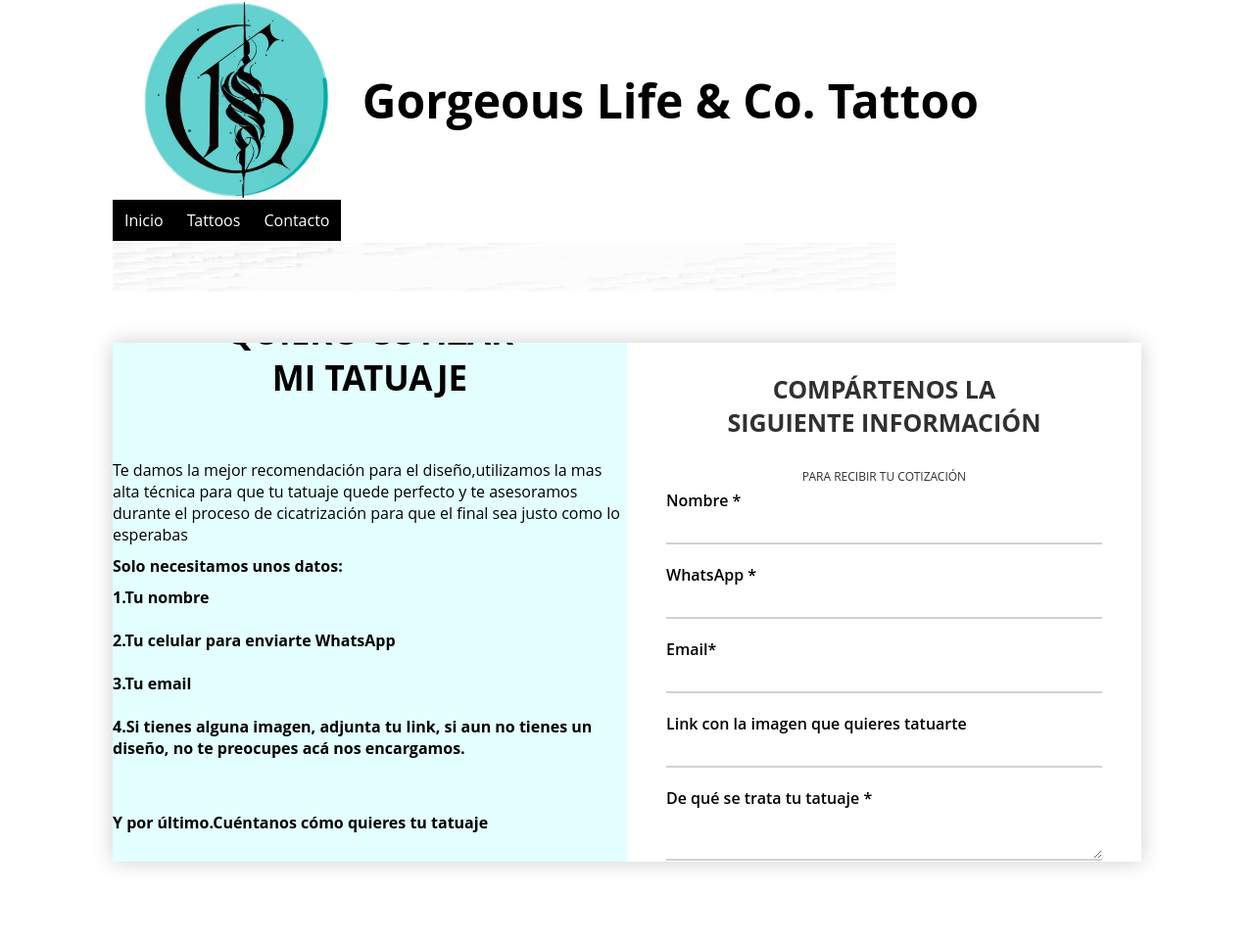
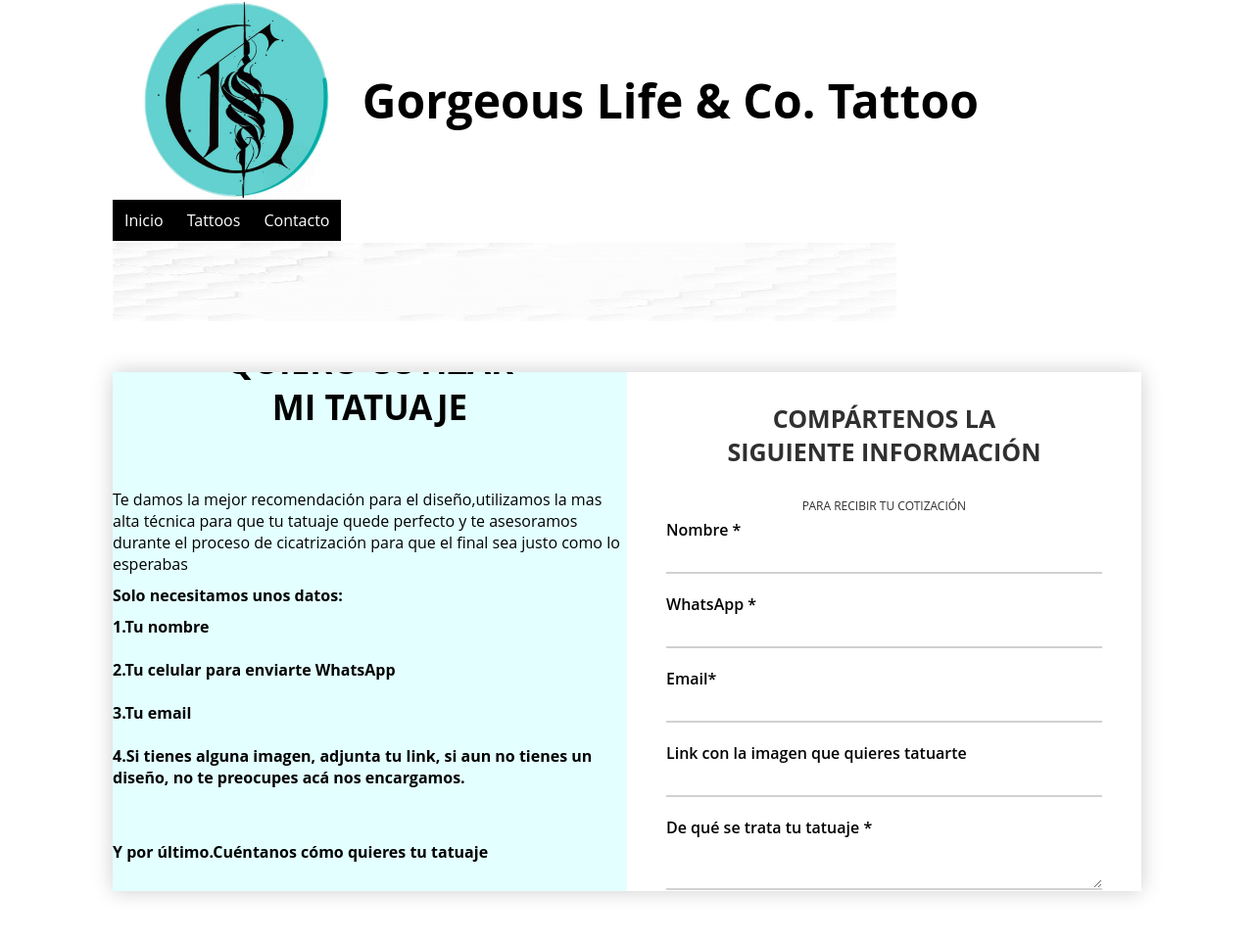
Before and after one commit to LuVega20/DesarrolloWeb, a plain HTML site: page cotizacion.html in a window 1280 px wide. Shown: the whole page at 98% size. Before the commit the page ends 932 px from the top, so only its background shows below. Drawn offline with Linux system fonts and the light colour scheme.

Commit message:
Update cotizacion.html

```diff
--- a/cotizacion.html
+++ b/cotizacion.html
@@ -93,7 +93,7 @@
 					</TD>
 				</TR>
 				<TR>
-				<TD colspan="2"><IMG SRC="imagenes/fondo.jpg" WIDTH=800 HEIGHT=50 BORDER=0 ALT="ESPACIO"></TD>
+				<TD colspan="2"><IMG SRC="imagenes/fondo.jpg" WIDTH=800 HEIGHT=80 BORDER=0 ALT="ESPACIO"></TD>
 				</TR>
 				<TR>
 					<TD colspan="2">
```
